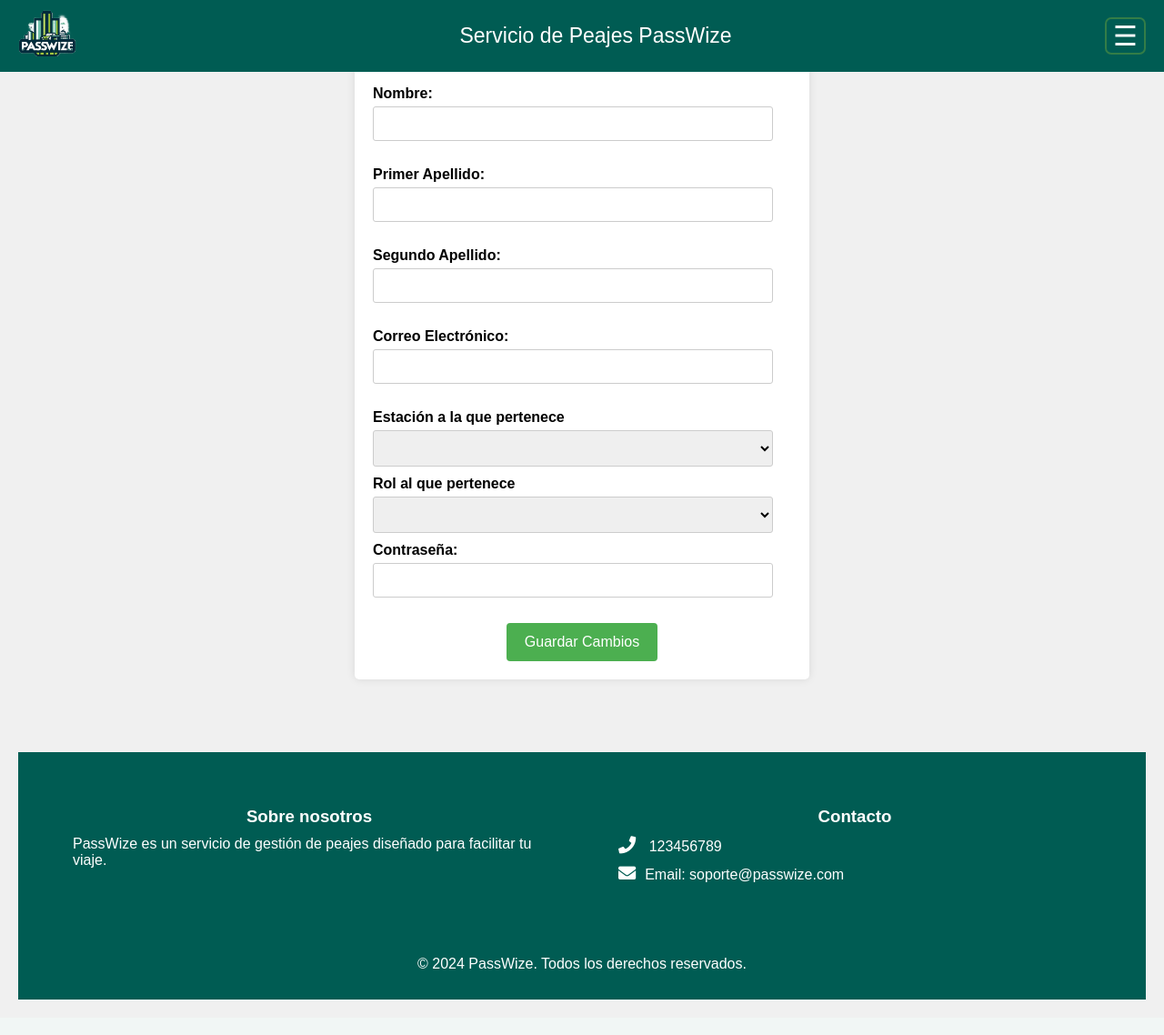
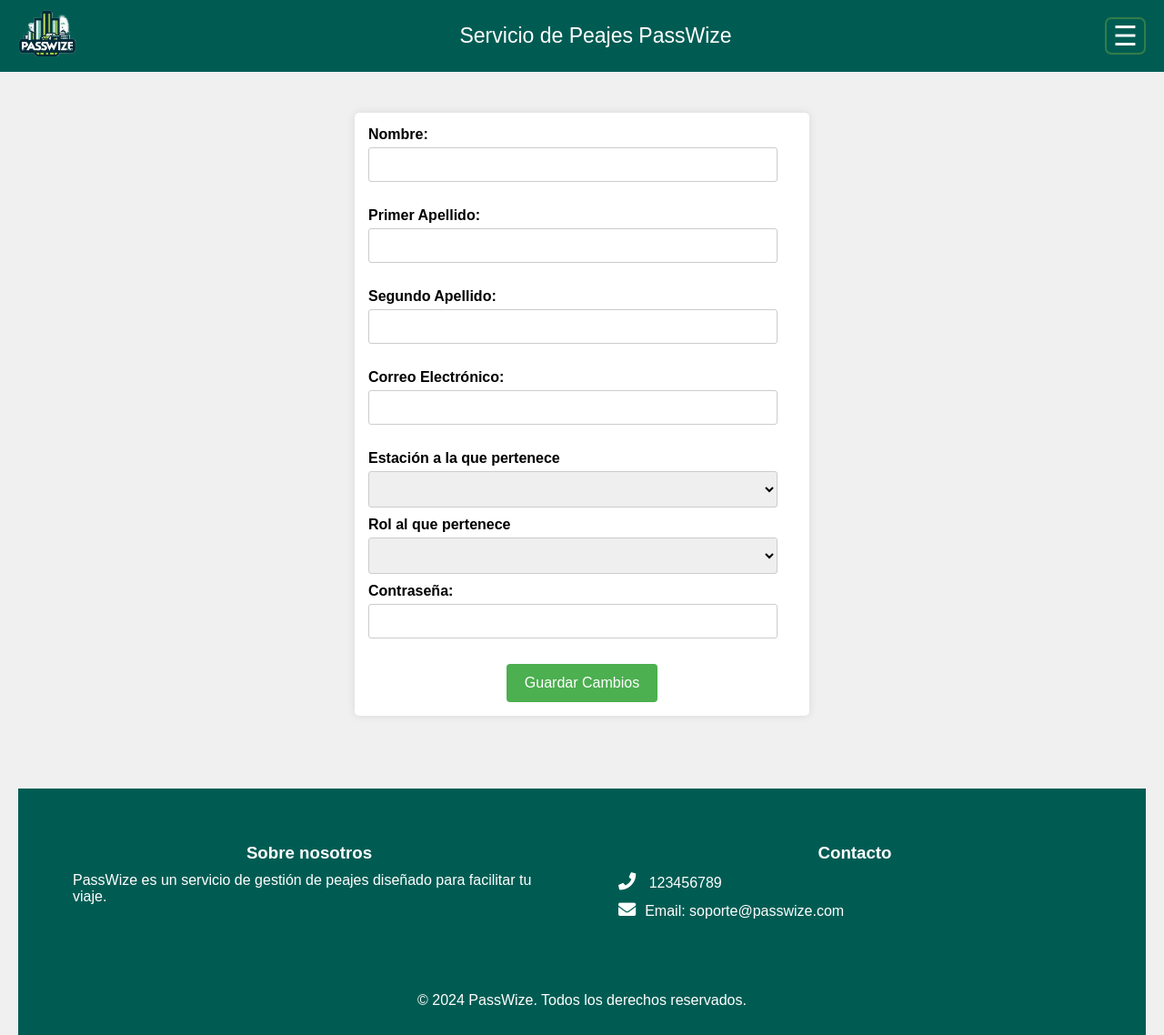
Before and after one commit to AnaBQS0107/ProyectoFinal--IngSoft, a PHP site: page /ActualizarEmpleado.php in a window 1280 px wide. Shown: the top 1138 px of the page at 91% size. Before the commit the page ends 1099 px from the top, so only its background shows below. Run offline with PHP 8.4, Linux system fonts and the light colour scheme; data that the repository does not hold is empty; some libraries are stand-ins or nearby versions.

Commit message:
se hicieron cambios en el css

```diff
--- a/Vista/Estilos/ActualizarEmpleado.css
+++ b/Vista/Estilos/ActualizarEmpleado.css
@@ -11,14 +11,13 @@ body {
     padding: 20px;
 }
 
-/* Estilos del formulario */
 form {
     background-color: #fff;
-    padding: 20px;
+    padding: 15px; /* Reduce el padding interno del formulario */
     border-radius: 5px;
     box-shadow: 0 0 10px rgba(0, 0, 0, 0.1);
     max-width: 500px;
-    margin: 0 auto;
+    margin: 50px auto 0; /* Añade margen superior para separar del header */
 }
 
 label {
```
